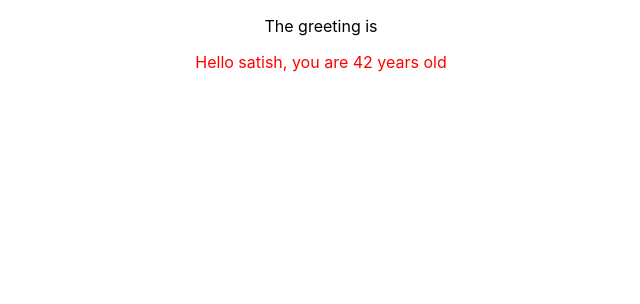
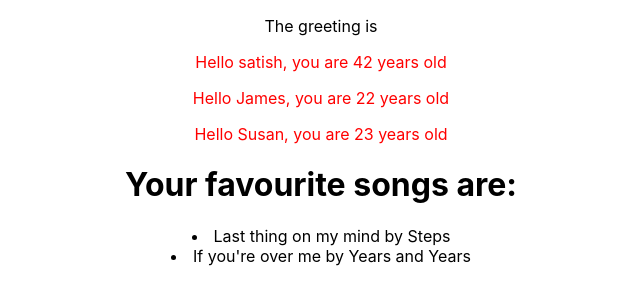
Before and after one commit to sdangeti24/hello-world, a React (Create React App) app: page / in a window 1280 px wide. Shown: the top 304 px of the page, without its empty margins (319-959 px from the left). Built offline with nearby package versions, Linux system fonts and the light colour scheme.

Commit message:
Song component

```diff
--- a/src/App.js
+++ b/src/App.js
@@ -1,12 +1,17 @@
 import logo from './logo.svg';
 import './App.css';
 import Greeting from './components/Greeting/Greeting';
+import SongList from './components/Songs/SongList';
 
 function App() {
   return (
     <div className="App">
       <p>The greeting is</p>
       <Greeting name="satish" age="42"/>
+      <Greeting name="James" age="22"/>
+      <Greeting name="Susan" age="23"/>
+
+      <SongList />
       {/* <header className="App-header">
         <img src={logo} className="App-logo" alt="logo" />
         <p>
--- /dev/null
+++ b/src/components/Songs/Song.js
@@ -0,0 +1,7 @@
+const Song = (props) => {
+    return(
+        <li>{props.title} by {props.artist}</li>
+    )
+}
+
+export default Song;
--- /dev/null
+++ b/src/components/Songs/SongList.js
@@ -0,0 +1,16 @@
+import Song from "./Song";
+const SongList = () => {
+    return (
+        <div>
+            <h1>Your favourite songs are:</h1>
+            <u1>
+                <Song title="Last thing on my mind" artist="Steps" />
+                <Song title ="If you're over me" artist="Years and Years" />
+            </u1>
+
+
+        </div>
+    );
+}
+
+export default SongList;
```
